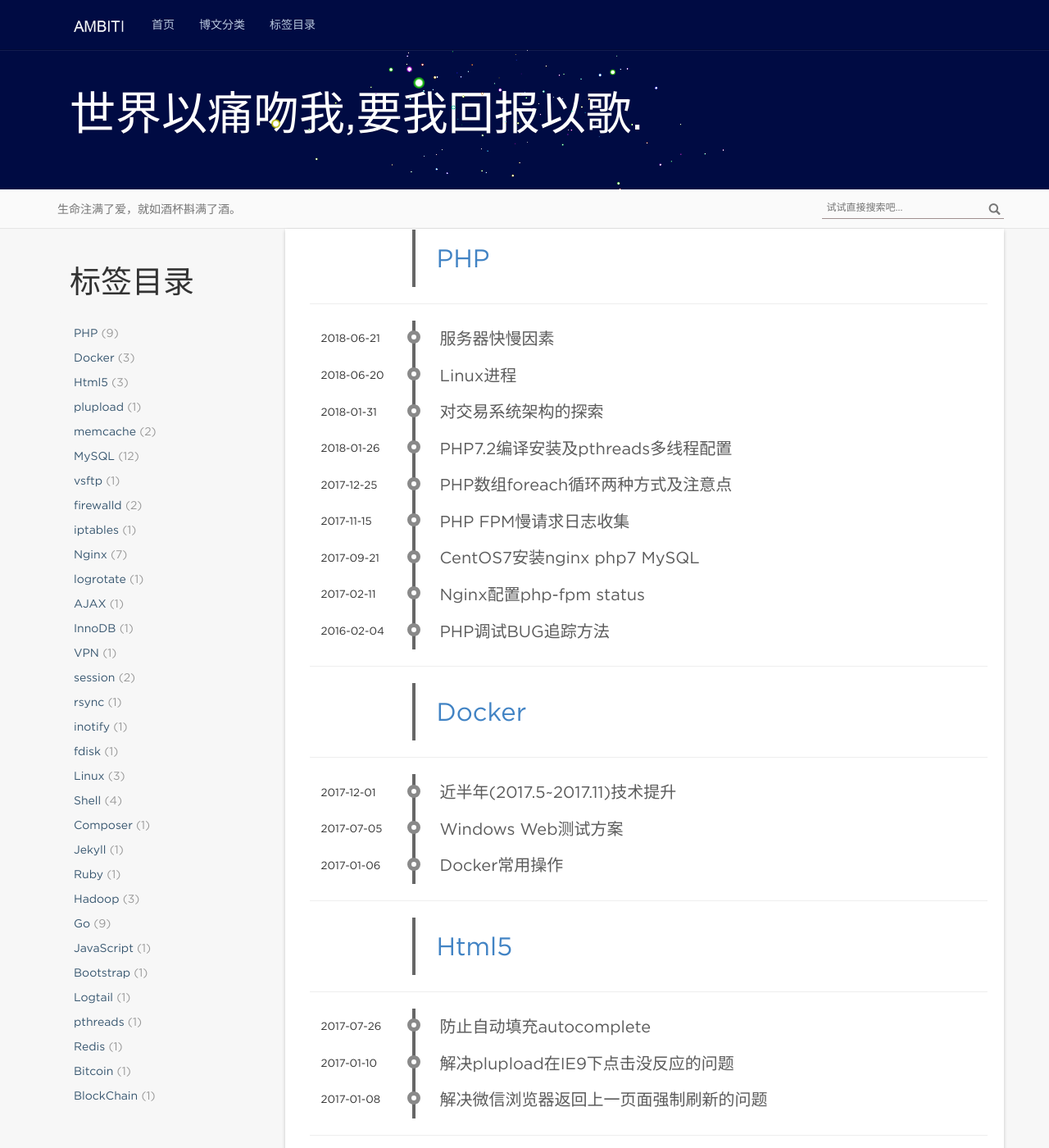
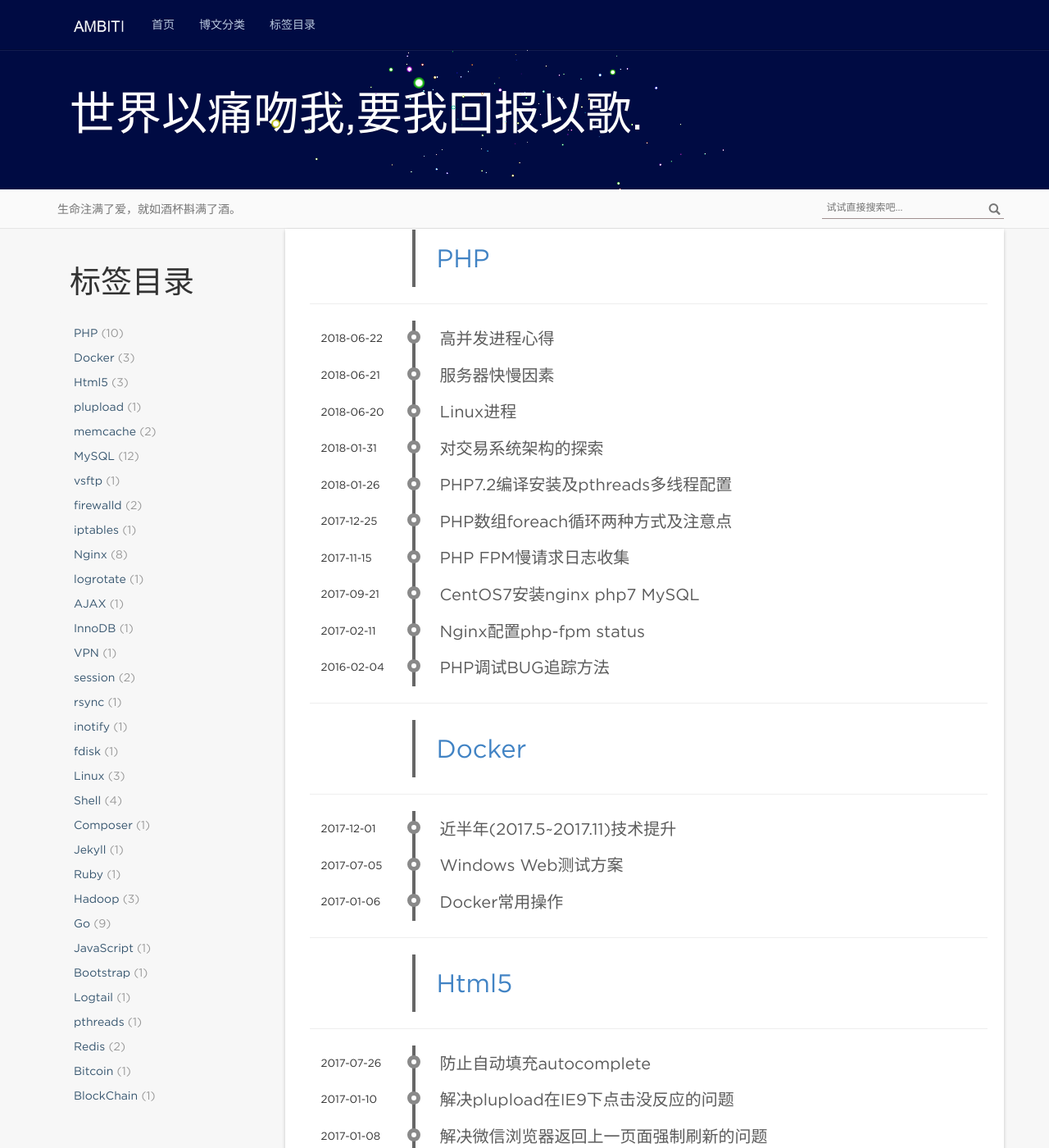
Before and after one commit to fengkai8375/fengkai8375.github.io, a Jekyll site: the page built from tag/index.html, in a window 1280 px wide and 1400 px high. Shown: the whole window at 82% size. Built offline with Jekyll 4.4.1, drawn with Linux system fonts in a browser that asks for light colours; nearby versions of some CDN libraries; comment, search, counter and statistics services are not loaded; a file with an impossible date is left out; some of the changed text lies outside the part shown.

Commit message:
update post

```diff
--- a/_posts/WebServer/2018-06-22-High-Concurrent-Process.md
+++ b/_posts/WebServer/2018-06-22-High-Concurrent-Process.md
@@ -1,7 +1,7 @@
 ---
 layout: post
 title: "高并发进程心得"
-date: 2018-0622-xx 09:00:00 +0800
+date: 2018-06-22 09:00:00 +0800
 categories: Linux
 tag:
  - PHP
```
